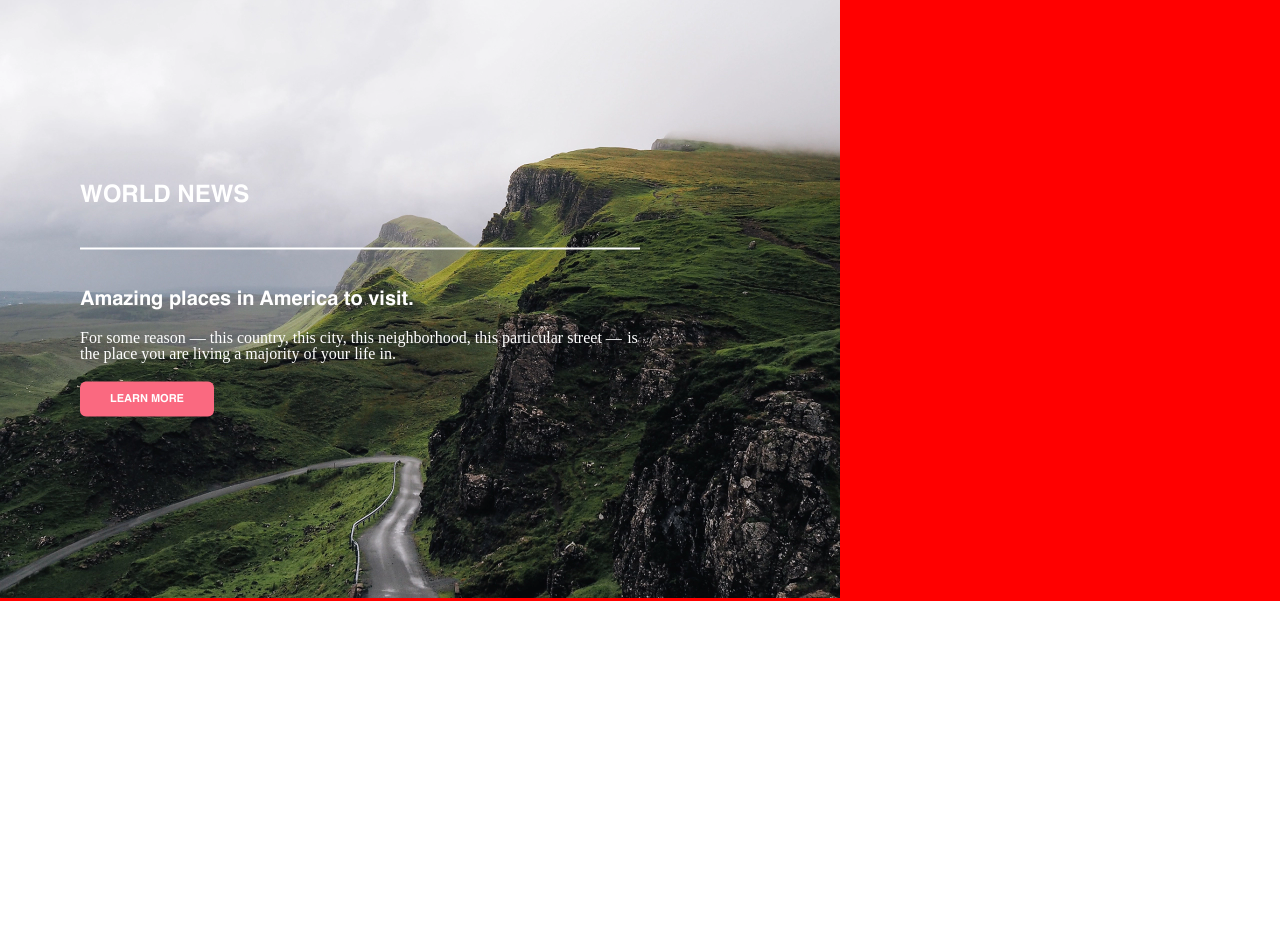
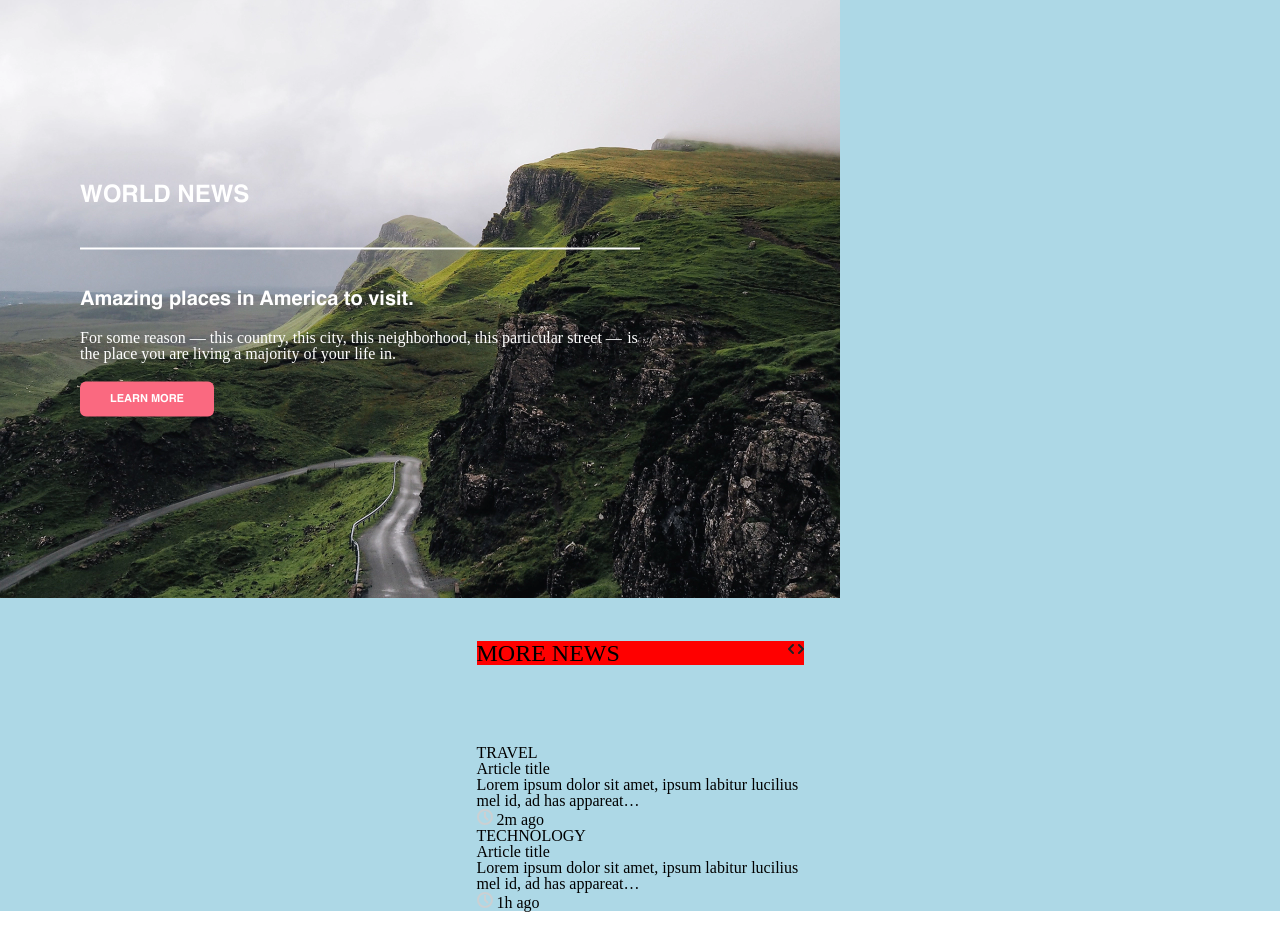
Before and after one commit to Grapava00/unilab, a plain HTML site: page index.html in a window 1280 px wide. Shown: the part 74-1024 px from the top of the page. Before the commit the page ends 800 px from the top, so only its background shows below. Drawn offline with Linux system fonts and the light colour scheme.

Commit message:
save more news some style

```diff
--- a/index.html
+++ b/index.html
@@ -46,6 +46,57 @@
                 <button type="button">LEARN MORE</button>
             </div>
         </div>
+        <div class="more-news-container">
+            <div class="more-news--heading">
+                <h2>MORE NEWS</h2>
+                <div class="arrows">
+                    <span>
+                        <svg xmlns="http://www.w3.org/2000/svg" width="6" height="10" viewBox="0 0 6 10">
+                            <path id="arrow_back" data-name="arrow back"
+                                d="M5,6a.908.908,0,0,1-.7-.3l-4-4A.967.967,0,0,1,.3.3.967.967,0,0,1,1.7.3L5,3.6,8.3.3A.967.967,0,0,1,9.7.3a.967.967,0,0,1,0,1.4l-4,4A.908.908,0,0,1,5,6Z"
+                                transform="translate(6) rotate(90)" fill="#202124" />
+                        </svg>
+                    </span>
+                    <span>
+                        <svg xmlns="http://www.w3.org/2000/svg" width="6" height="10" viewBox="0 0 6 10">
+                            <path id="arrow"
+                                d="M5,6a.908.908,0,0,1-.7-.3l-4-4A.967.967,0,0,1,.3.3.967.967,0,0,1,1.7.3L5,3.6,8.3.3A.967.967,0,0,1,9.7.3a.967.967,0,0,1,0,1.4l-4,4A.908.908,0,0,1,5,6Z"
+                                transform="translate(0 10) rotate(-90)" fill="#202124" />
+                        </svg>
+                    </span>
+                </div>
+            </div>
+            <div class="more-news--travell">
+                <h3>TRAVEL</h3>
+                <h4>Article title</h4>
+                <p>Lorem ipsum dolor sit amet, ipsum labitur lucilius mel id, ad has appareat…</p>
+                <div class="time">
+                    <span>
+                        <svg id="time" xmlns="http://www.w3.org/2000/svg" width="16" height="16" viewBox="0 0 16 16">
+                            <path id="Path_5" data-name="Path 5"
+                                d="M8,0a8,8,0,1,0,8,8A8.024,8.024,0,0,0,8,0ZM8,14a6,6,0,1,1,6-6A6.018,6.018,0,0,1,8,14ZM9,7.6l2.7,2.7-1.4,1.4L7,8.4V3H9Z"
+                                fill="#cbd0d3" />
+                        </svg>
+                    </span>
+                    <span>2m ago</span>
+                </div>
+            </div>
+            <div class="more-news--technology">
+                <h3>TECHNOLOGY</h3>
+                <h4>Article title</h4>
+                <p>Lorem ipsum dolor sit amet, ipsum labitur lucilius mel id, ad has appareat…</p>
+                <div class="time">
+                    <span>
+                        <svg id="time" xmlns="http://www.w3.org/2000/svg" width="16" height="16" viewBox="0 0 16 16">
+                            <path id="Path_5" data-name="Path 5"
+                                d="M8,0a8,8,0,1,0,8,8A8.024,8.024,0,0,0,8,0ZM8,14a6,6,0,1,1,6-6A6.018,6.018,0,0,1,8,14ZM9,7.6l2.7,2.7-1.4,1.4L7,8.4V3H9Z"
+                                fill="#cbd0d3" />
+                        </svg>
+                    </span>
+                    <span>1h ago</span>
+                </div>
+            </div>
+        </div>
     </section>
     <script src="app.js"></script>
 </body>
--- a/styles/style.css
+++ b/styles/style.css
@@ -118,5 +118,20 @@ button{
     font-family: 'Helvetica-Bold';
 }
 .news{
+    background: lightblue;
+}
+
+/* more news */
+
+.more-news-container{
+    max-width: 327px;
+    width: 100%;
+    margin: 40px auto;
+}
+.more-news--heading{
+    width: 100%;
+    display: flex;
+    justify-content: space-between;
+    margin-bottom: 80px;
     background: red;
 }
```
Also changed, not shown: images/icons/MORE NEWS.svg (deleted), images/icons/arrow back.svg (added).
